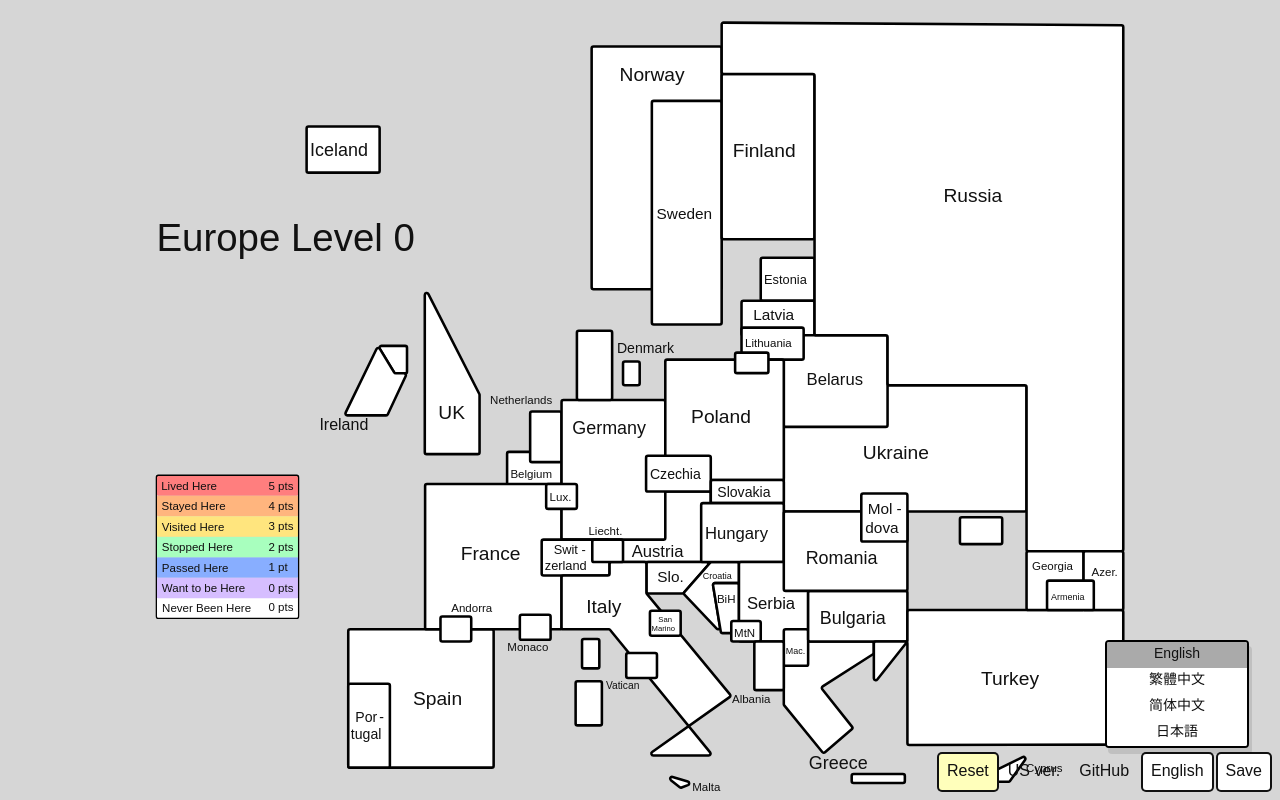
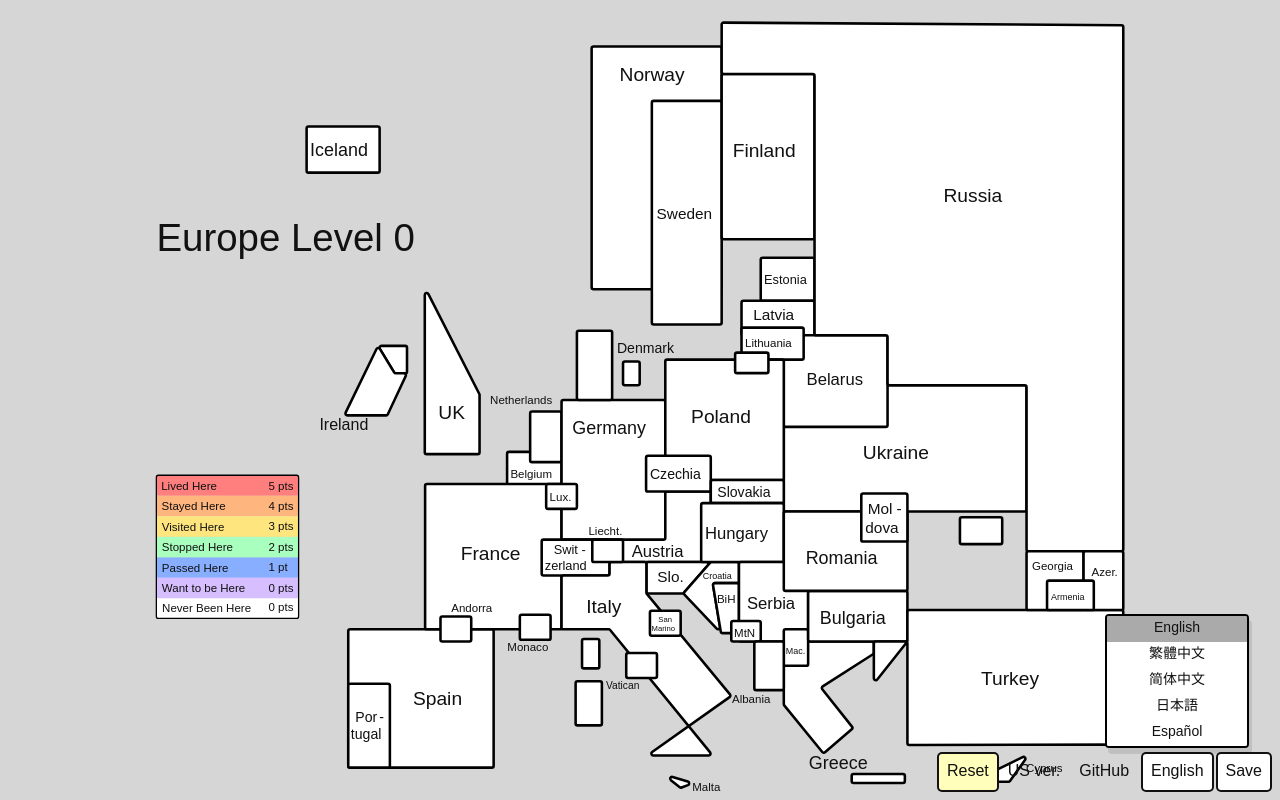
Before and after one commit to tenpages/us-level, a website: page html/eu.html in a window 1280 px wide. Both pictures are taken after a click on the link "English". Drawn offline with nearby package versions, Linux system fonts and the light colour scheme.

Commit message:
Added spanish option in eu.html

```diff
--- a/html/eu.html
+++ b/html/eu.html
@@ -401,6 +401,7 @@ polyline{fill:none;pointer-events:none;}
 	<a lang="繁體中文">繁體中文</a>
 	<a lang="简体中文">简体中文</a>
 	<a lang="日本語">日本語</a>
+	<a lang="Español">Español</a>
 </div>
 <footer>
 	<a id="Reset" class="按钮">Reset</a>
```
